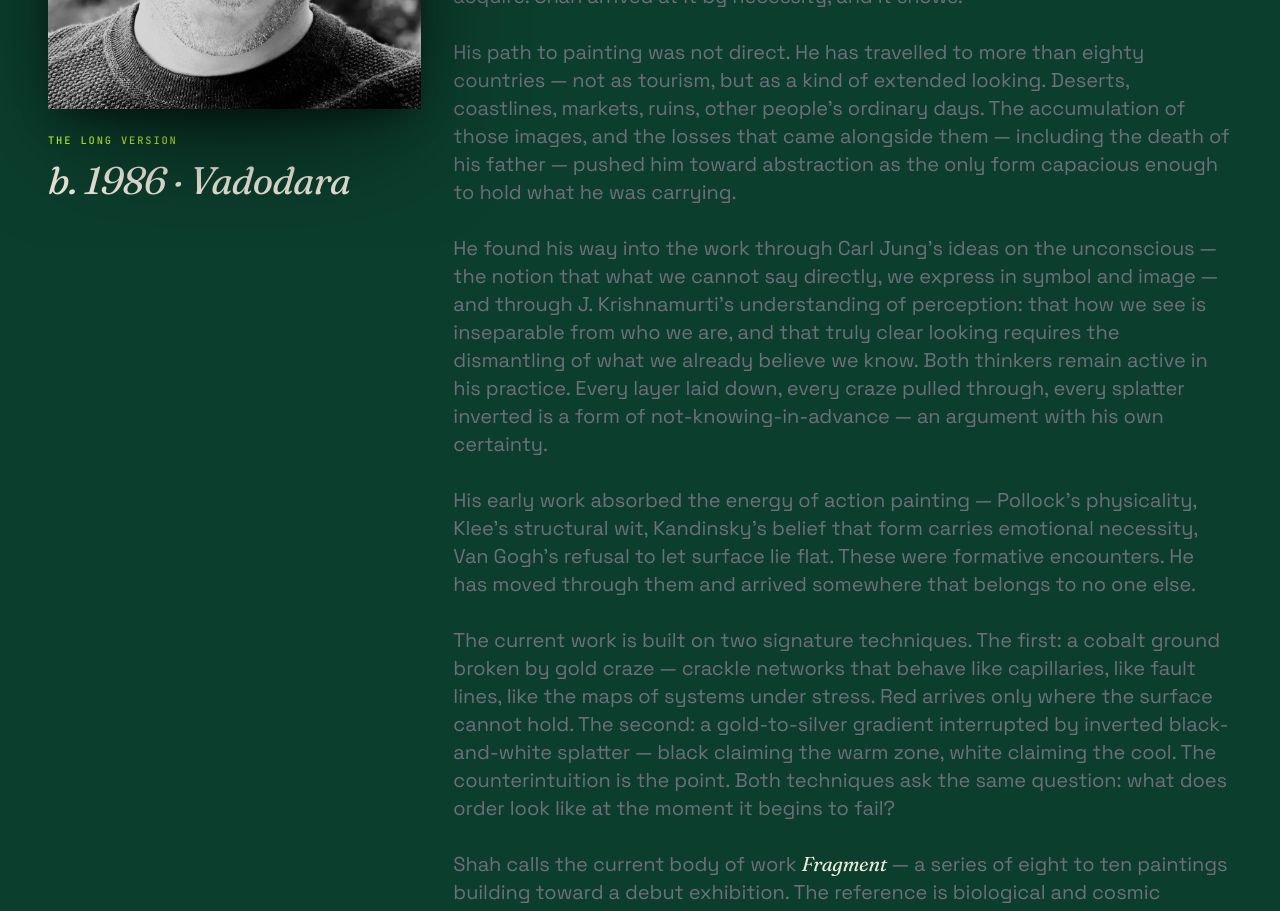
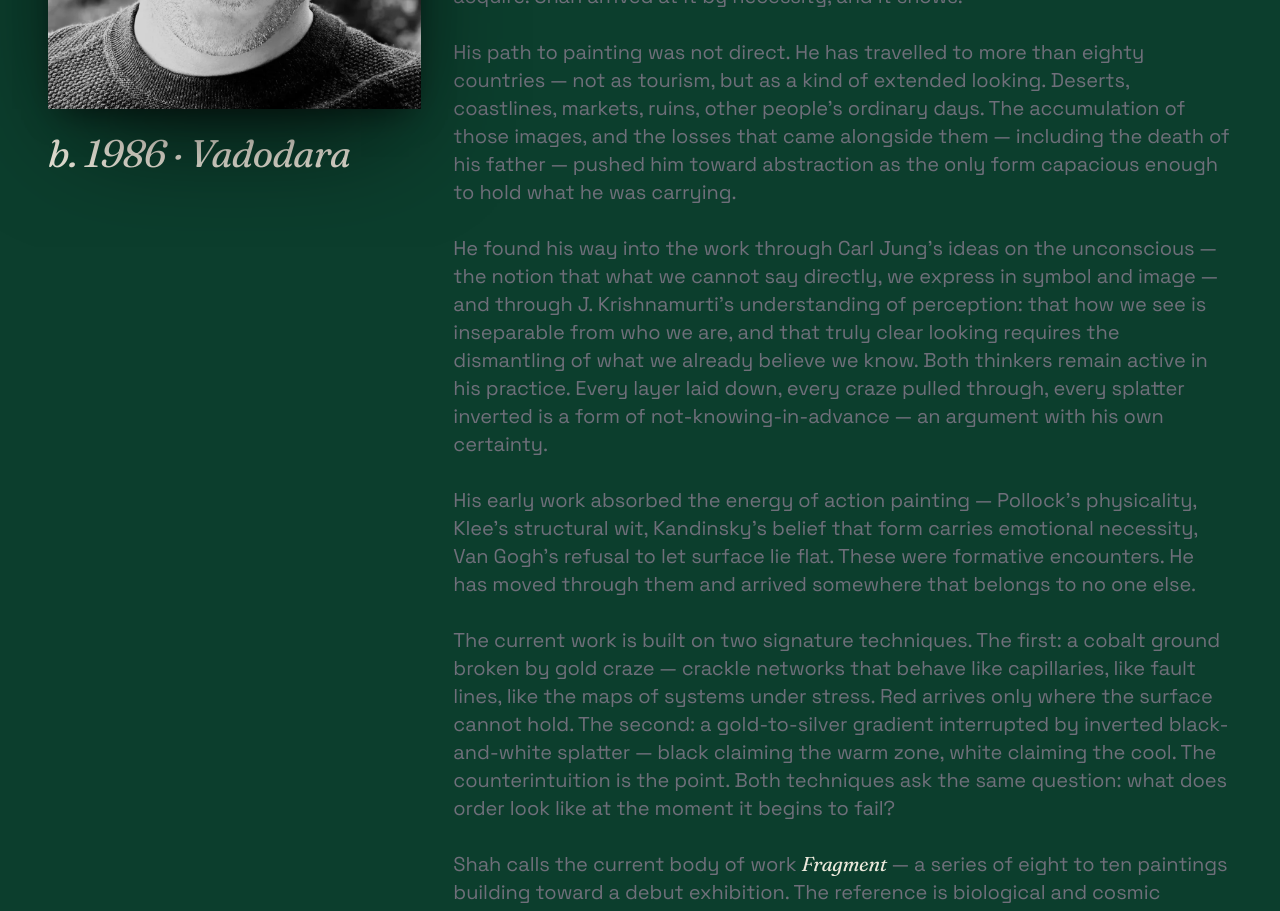
Before and after one commit to hunternodes/rushit-shah-portfolio, a Next.js app: page /artist in a window 1280 px wide. Shown: the part 2040-2951 px from the top of the page. Built offline with nearby package versions, Linux system fonts and the light colour scheme.

Commit message:
ui(artist): remove 'THE LONG VERSION' lime label under the biography portrait

```diff
--- a/app/(public)/artist/page.tsx
+++ b/app/(public)/artist/page.tsx
@@ -169,11 +169,8 @@ export default function ArtistPage() {
                   alt="Rushit Shah — portrait, Paris"
                 />
               </motion.div>
-              <div className="meta-sm" style={{ color: 'var(--lime)' }}>
-                THE LONG VERSION
-              </div>
               <div
-                className="display-md mt-3 in-serif"
+                className="display-md in-serif"
                 style={{ color: 'var(--bone)' }}
               >
                 b. 1986 · Vadodara
```
Also changed, not shown: .claude/settings.local.json.
